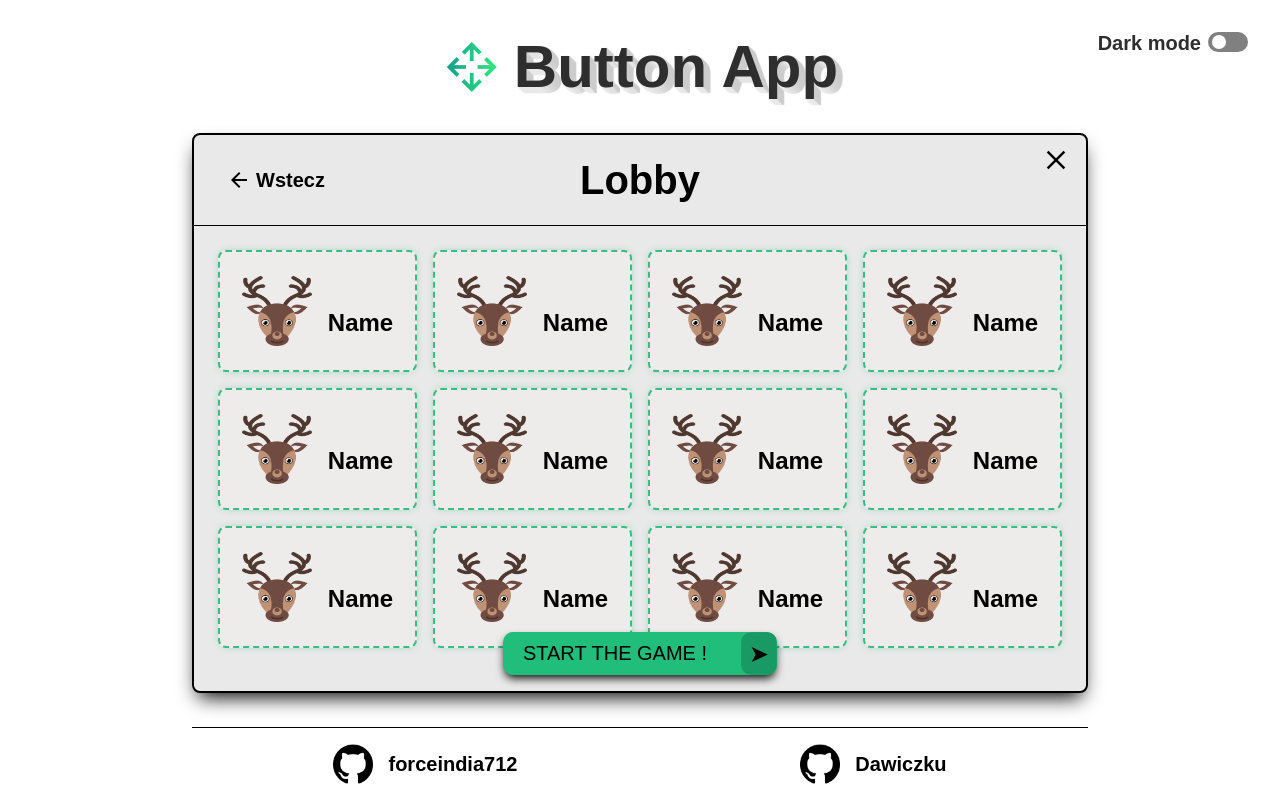
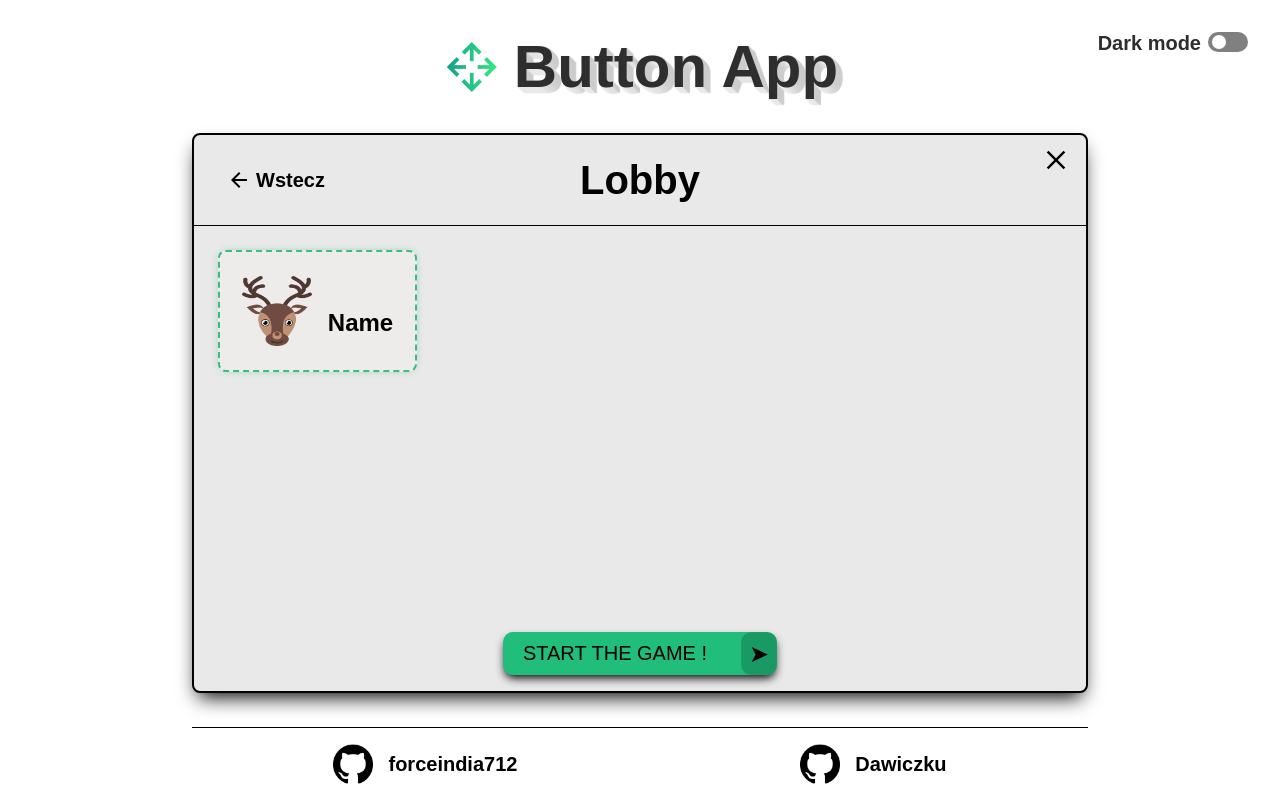
Before and after one commit to Dawiczku/buttonapp-frontend, a React (Create React App) app in the folder button/: page /lobby-admin in a window 1280 px wide. Built offline with nearby package versions, Linux system fonts and the light colour scheme; a web font is replaced by a local one.

Commit message:
Change User's component name to LobbyUser

```diff
--- /dev/null
+++ b/button/src/components/LobbyUser.js
@@ -0,0 +1,16 @@
+import React from "react";
+
+// This component represents a single User in Lobby.
+
+export default function User() {
+  return (
+    <div className="lobby__user">
+      <img
+        className="avatar avatar--large"
+        alt="avatar"
+        src={require("../avatars/avatar3.png")}
+      ></img>
+      <p>Name</p>
+    </div>
+  );
+}
--- a/button/src/pages/Lobby.js
+++ b/button/src/pages/Lobby.js
@@ -1,5 +1,5 @@
 import React from "react";
-import User from "../components/User";
+import LobbyUser from "../components/LobbyUser";
 import Header from "../components/Header";
 import Footer from "../components/Footer";
 import ReturnButton from "../components/ReturnButton";
@@ -26,40 +26,7 @@ export default function Lobby(user) {
         <div className="lobby__user-list-container">
           <ul className="lobby__user-list">
             <li>
-              <User />
-            </li>
-            <li>
-              <User />
-            </li>
-            <li>
-              <User />
-            </li>
-            <li>
-              <User />
-            </li>
-            <li>
-              <User />
-            </li>
-            <li>
-              <User />
-            </li>
-            <li>
-              <User />
-            </li>
-            <li>
-              <User />
-            </li>
-            <li>
-              <User />
-            </li>
-            <li>
-              <User />
-            </li>
-            <li>
-              <User />
-            </li>
-            <li>
-              <User />
+              <LobbyUser />
             </li>
           </ul>
         </div>
```
